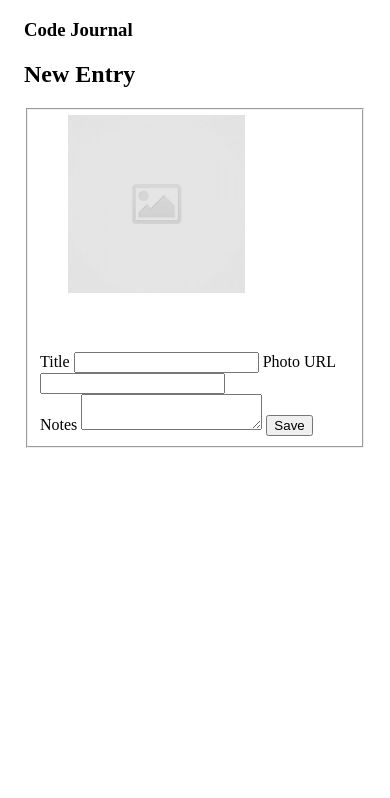
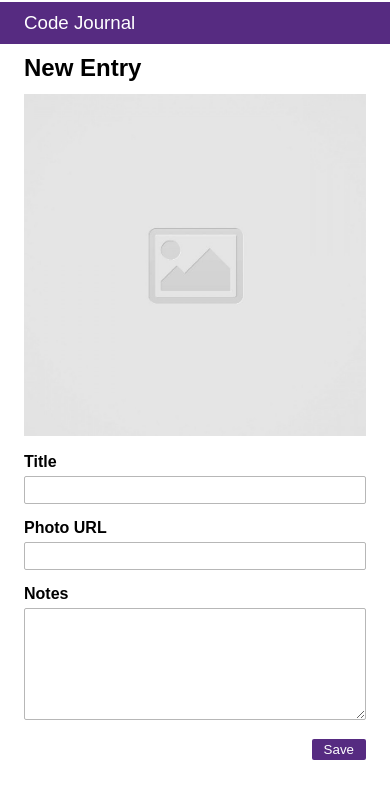
Before and after one commit to brandonechin/code-journal, a website: page index.html in a window 390 px wide. Drawn offline with Linux system fonts and the light colour scheme.

Commit message:
Completed HTML form using appropriate responsive layout classes

```diff
--- a/css/styles.css
+++ b/css/styles.css
@@ -1,5 +1,72 @@
+body {
+  font-family: Arial, Helvetica, sans-serif;
+  font-weight: bold;
+}
+
 img {
-  height: 75%;
-  width: 75%;
+  height: 100%;
+  width: 100%;
   object-fit: contain;
 }
+
+h2 {
+  margin: 10px 0;
+}
+
+h3 {
+  margin: 0;
+  font-weight: normal;
+}
+
+header {
+  background-color: rgb(86, 43, 129);
+  color: white;
+  padding: 10px 0;
+  margin-top: 2px;
+}
+
+.mt-15px {
+  margin-top: 15px;
+}
+
+.mb-15px {
+  margin-bottom: 15px;
+}
+
+.mt-5px {
+  margin-top: 5px;
+}
+
+input {
+  height: 28px;
+  width: 100%;
+  border-style: solid;
+  border-width: 0.5px;
+  border-color: rgb(183, 183, 183);
+  border-radius: 2px;
+}
+
+textarea {
+  width: 100%;
+  height: 7rem;
+  border-style: solid;
+  border-width: 0.5px;
+  border-color: rgb(183, 183, 183);
+  border-radius: 2px;
+}
+
+button {
+  border: none;
+  background-color: rgb(86, 43, 129);
+  color: white;
+  border-radius: 2px;
+  padding: 3px 12px;
+}
+
+fieldset {
+  border: none;
+}
+
+.text-align-right {
+  text-align: right;
+}
--- a/index.html
+++ b/index.html
@@ -19,32 +19,38 @@
   <header>
     <div class="container">
       <h3>Code Journal</h3>
-      <h2>New Entry</h2>
     </div>
   </header>
   <main class="container">
+    <h2>New Entry</h2>
     <div data-view="entry-form">
       <form>
-        <fieldset>
         <div class="row">
           <div class="column-half">
             <img src="images/placeholder-image-square.jpg" alt="default">
           </div>
-            <div class="column-half">
+          <div class="column-half block mt-15px">
             <label for="title">Title</label>
+            <div class="mb-15px mt-5px">
               <input type="text" name="title">
+            </div>
             <label for="url">Photo URL</label>
+            <div class="mt-5px">
               <input type="text" name="URL">
             </div>
           </div>
+        </div>
         <div class="row">
-            <div class="column-full">
+          <div class="column-full mt-15px">
             <label for="notes">Notes</label>
+            <div class="mt-5px mb-15px">
               <textarea></textarea>
+            </div>
+            <div class="text-align-right">
               <button type="submit">Save</button>
             </div>
           </div>
-        </fieldset>
+        </div>
       </form>
     </div>
     <div data-view="entries" class="hidden"></div>
```
Lines whose indentation alone changed are shown as unchanged.
